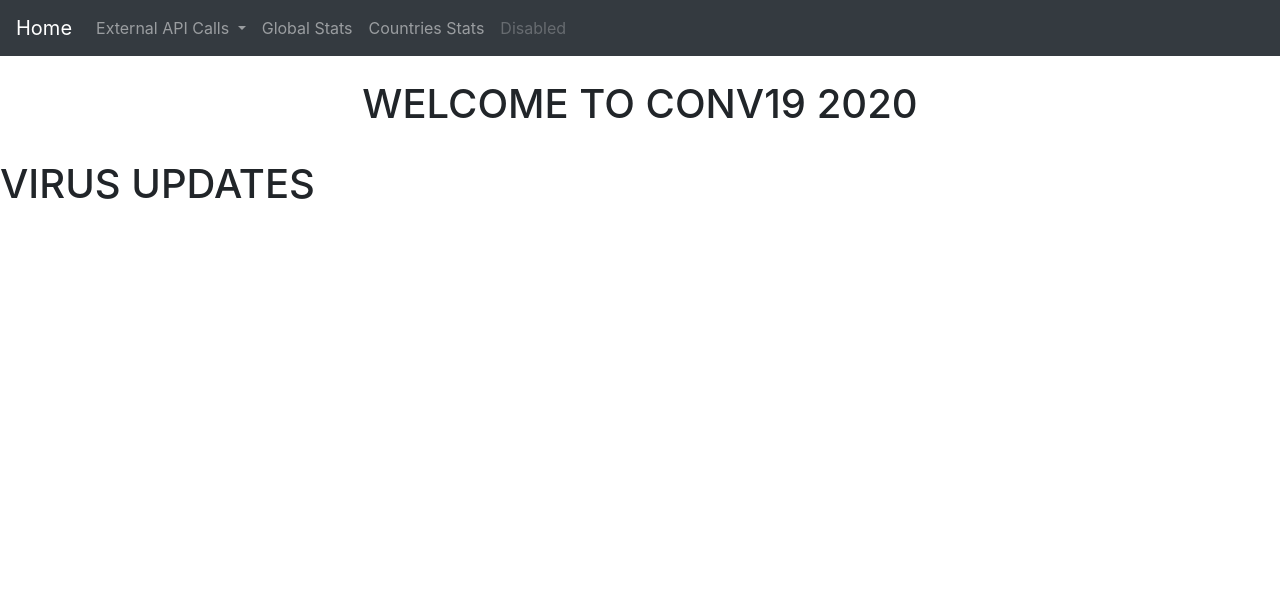
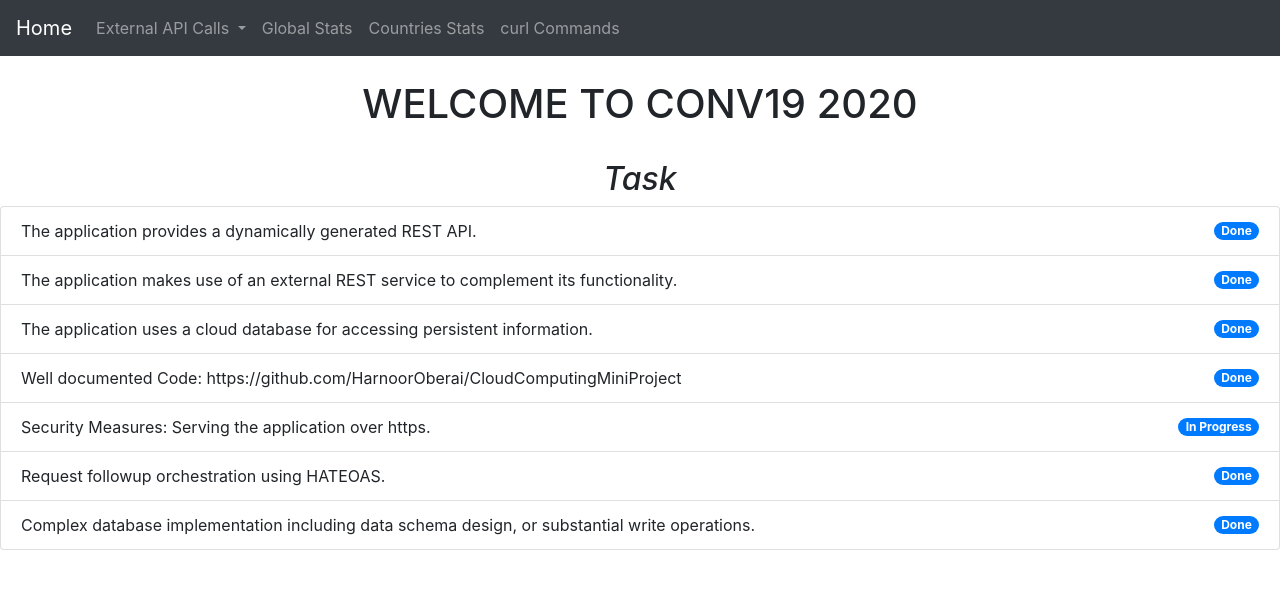
Before and after one commit to HarnoorOberai/COVID-19, a Flask app: page / in a window 1280 px wide. Shown: the top 589 px of the page. Run offline with Flask 2, Linux system fonts and the light colour scheme; some libraries are stand-ins or nearby versions.

Commit message:
Home.html updated

```diff
--- a/app.py
+++ b/app.py
@@ -143,6 +143,9 @@ def get_conv19_summaryByCountry(name):
         abort(404, description="No such country or check country spellings")
     return jsonify(result), 200
 
+@app.route('/curlCommands')
+def curlCommands():
+    return render_template("curlCommands.html")
 
 # Adding a Country as Post Request
 # request json of type
--- a/templates/base.html
+++ b/templates/base.html
@@ -31,10 +31,10 @@
             <a class="nav-link" href="/summary/countryByBrowser">Countries Stats</a>
           </li>
           <li class="nav-item">
-            <a class="nav-link disabled" href="#" tabindex="-1" aria-disabled="true">Disabled</a>
+            <a class="nav-link" href="/curlCommands">curl Commands</a>
           </li>
+        </ul>
 
-        </ul>
       </div>
     </nav>
     <br>
--- a/templates/index.html
+++ b/templates/index.html
@@ -1,5 +1,35 @@
 {% extends "base.html" %}
 {% block title %}Home Page{% endblock %}
 {% block content %}
-<h1>VIRUS UPDATES</h1>
+<center><h2><i>Task</i></h2></center>
+<ul class="list-group">
+  <li class="list-group-item d-flex justify-content-between align-items-center">
+    The application provides a dynamically generated REST API.
+    <span class="badge badge-primary badge-pill">Done</span>
+  </li>
+  <li class="list-group-item d-flex justify-content-between align-items-center">
+    The application makes use of an external REST service to complement its functionality.
+    <span class="badge badge-primary badge-pill">Done</span>
+  </li>
+  <li class="list-group-item d-flex justify-content-between align-items-center">
+    The application uses a cloud database for accessing persistent information.
+    <span class="badge badge-primary badge-pill">Done</span>
+  </li>
+  <li class="list-group-item d-flex justify-content-between align-items-center">
+    Well documented Code: https://github.com/HarnoorOberai/CloudComputingMiniProject
+    <span class="badge badge-primary badge-pill">Done</span>
+  </li>
+  <li class="list-group-item d-flex justify-content-between align-items-center">
+    Security Measures: Serving the application over https.
+    <span class="badge badge-primary badge-pill">In Progress</span>
+  </li>
+  <li class="list-group-item d-flex justify-content-between align-items-center">
+    Request followup orchestration using HATEOAS.
+    <span class="badge badge-primary badge-pill">Done</span>
+  </li>
+  <li class="list-group-item d-flex justify-content-between align-items-center">
+      Complex database implementation including data schema design, or substantial write operations.
+    <span class="badge badge-primary badge-pill">Done</span>
+  </li>
+</ul>
 {% endblock %}
```
Also changed, not shown: templates/curlCommands.html (added, +11 -0 lines), 1 other file.
